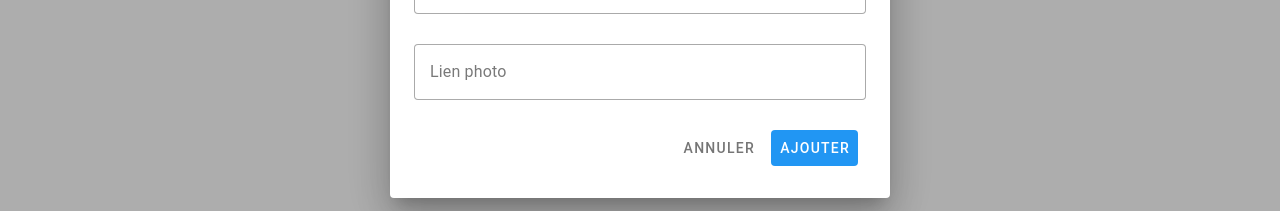
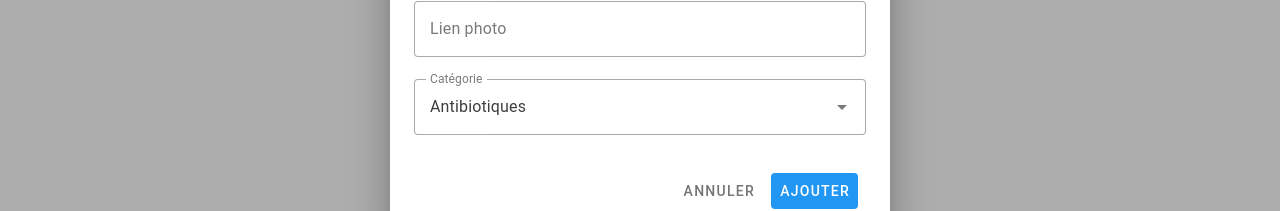
Before and after one commit to mariemaytraud/Mini_Projet_Pharmacie_Frontend, a Vue app: page / in a window 1280 px wide. Both pictures are taken after a click on the button "NOUVEAU MÉDICAMENT". Shown: the part 440-651 px from the top of the page. Built offline with nearby package versions, Linux system fonts and the light colour scheme; no server answers; a small style sheet from the web is missing.

Commit message:
modif pour ajout

```diff
--- a/src/components/MedicamentFormulaire.vue
+++ b/src/components/MedicamentFormulaire.vue
@@ -20,7 +20,15 @@
             <v-text-field v-model="forme" label="Forme (ex: Gélules)" variant="outlined" class="mb-2"></v-text-field>
             <v-text-field v-model="stock" label="Stock" type="number" variant="outlined" class="mb-2"></v-text-field>
             <v-text-field v-model="photo" label="Lien photo" variant="outlined"></v-text-field>
-
+            <v-select
+              v-model="categorieSelectionnee"
+              :items="listeCategories"
+              item-title="nom"
+              item-value="id"
+              label="Catégorie"
+              variant="outlined"
+              class="mb-2"
+            ></v-select>
             <v-card-actions>
               <v-spacer></v-spacer> <v-btn text="Annuler" variant="plain" @click="isActive.value = false"></v-btn>
               <v-btn color="blue" type="submit" variant="flat">Ajouter</v-btn>
@@ -29,7 +37,6 @@
         </v-card-text>
       </v-card>
     </template>
-
   </v-dialog>
 </template>
 
@@ -41,6 +48,15 @@ const forme = ref("");
 const stock = ref(0);
 const photo = ref("");
 
+const categorieSelectionnee = ref(1);
+const listeCategories = [
+  { id: 1, nom: "Antibiotiques" },
+  { id: 2, nom: "Analgésiques" },
+  { id: 3, nom: "Anti-inflammatoires" },
+  { id: 4, nom: "Antiviraux" },
+  { id: 5, nom: "Vaccins" }
+];
+
 const emit = defineEmits(["addMed"]);
 
 //reçoit "isActive" depuis le HTML pour pouvoir ordonner la fermeture
@@ -49,7 +65,8 @@ function ajouter(isActive) {
     nom: nom.value,
     quantiteParUnite: forme.value,
     unitesEnStock: parseInt(stock.value),
-    photo: photo.value
+    photo: photo.value,
+    categorieId: categorieSelectionnee.value
   };
 
   //envoie au parent
@@ -60,6 +77,7 @@ function ajouter(isActive) {
   forme.value = "";
   stock.value = 0;
   photo.value = "";
+  categorieSelectionnee.value = 1;
 
   //ferme la popup automatiquement
   isActive.value = false;
--- a/src/service/APIservice.js
+++ b/src/service/APIservice.js
@@ -20,7 +20,8 @@ export function ajouterMedicament(nouveauMedicament) {
     nom: nouveauMedicament.nom,
     quantiteParUnite: nouveauMedicament.quantiteParUnite || nouveauMedicament.forme || "",
     unitesEnStock: nouveauMedicament.unitesEnStock || nouveauMedicament.quantiteStock || nouveauMedicament.stock || 0,
-    imageURL: nouveauMedicament.photo || nouveauMedicament.imageURL || "https://via.placeholder.com/150"
+    imageURL: nouveauMedicament.photo || nouveauMedicament.imageURL || "https://via.placeholder.com/150",
+    categorie: "https://projet-pharmacie-maytraud.onrender.com/api/categories/" + nouveauMedicament.categorieId
   };
 
   return fetch(urlAPI, {
```
